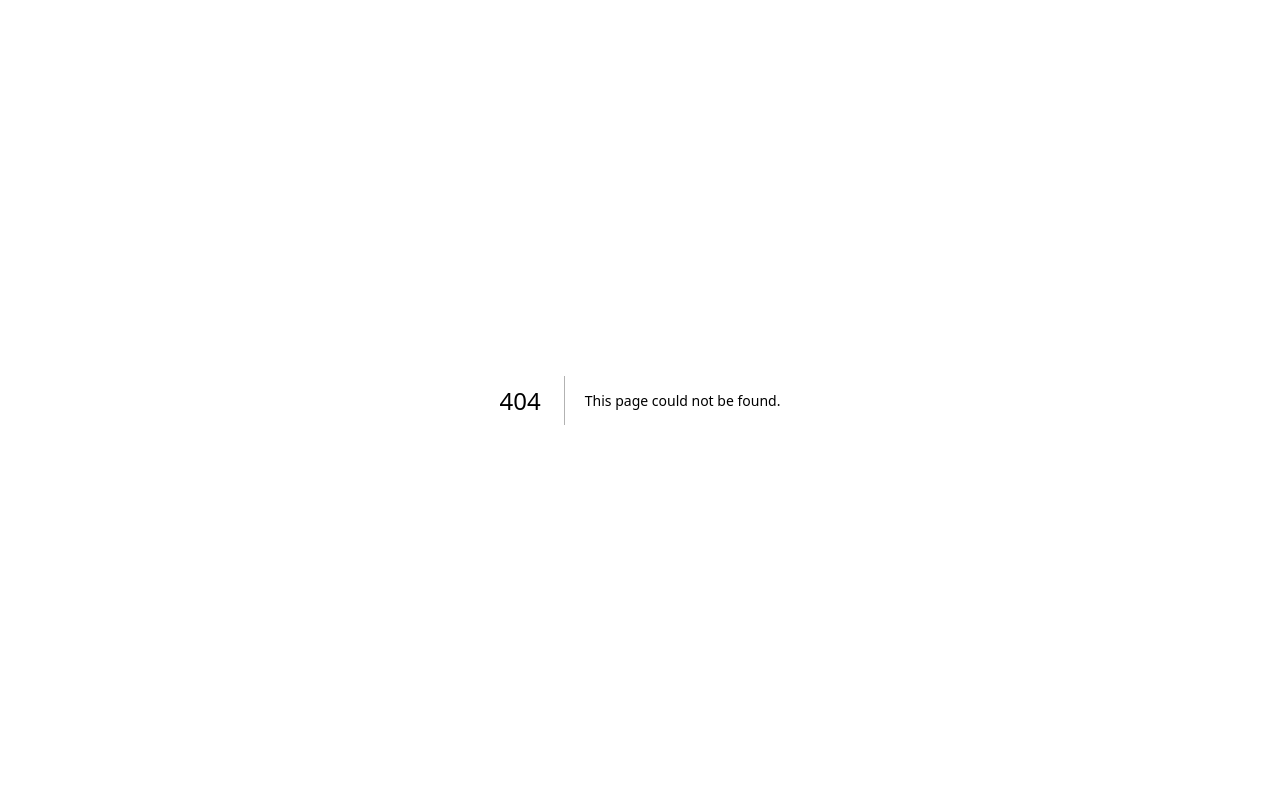
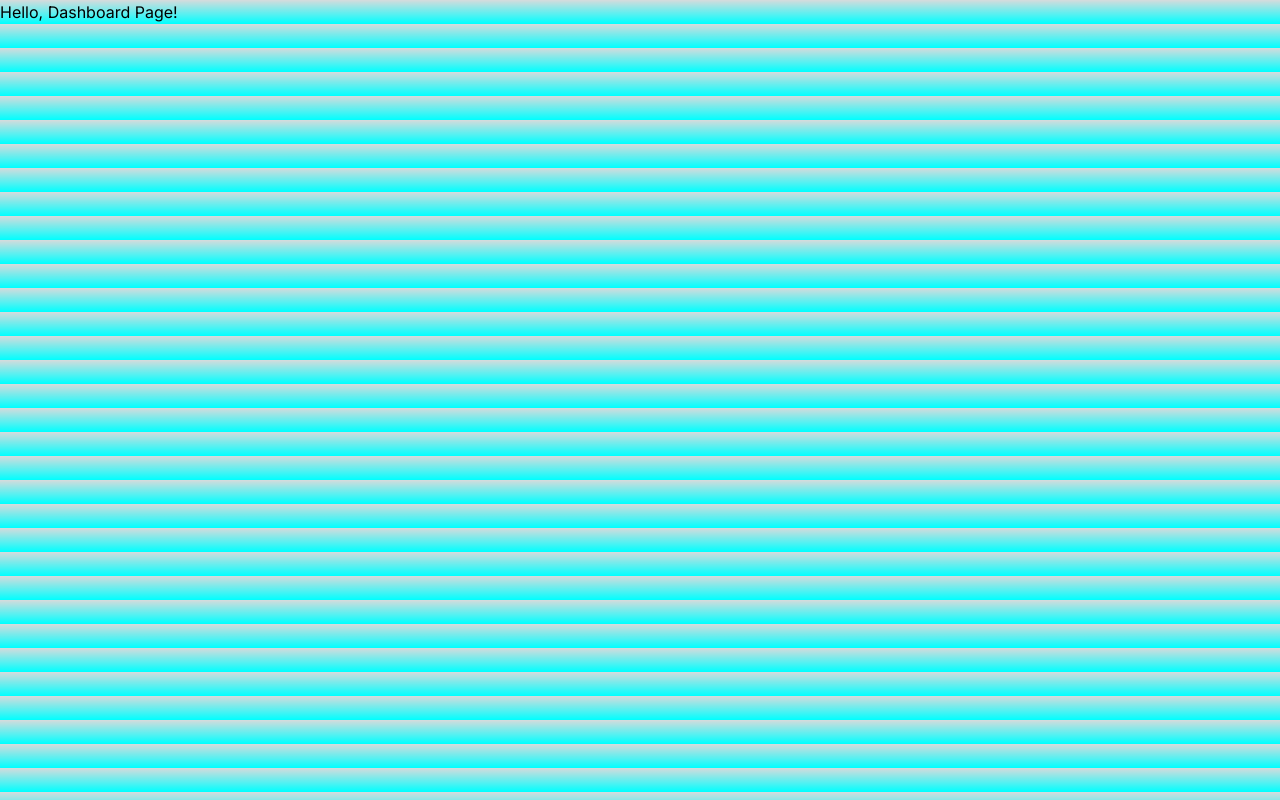
Before and after one commit to xxdavexx23/xxdavexx23.github.io, a Next.js app: page /Next in a window 1280 px wide. Before the commit this address had no page. Built offline with nearby package versions, Linux system fonts and the light colour scheme.

Commit message:
Adding new page

```diff
--- /dev/null
+++ b/src/app/Next/page.tsx
@@ -0,0 +1,4 @@
+// `app/dashboard/page.tsx` is the UI for the `/dashboard` URL
+export default function Page() {
+    return <h1>Hello, Dashboard Page!</h1>
+}
```
